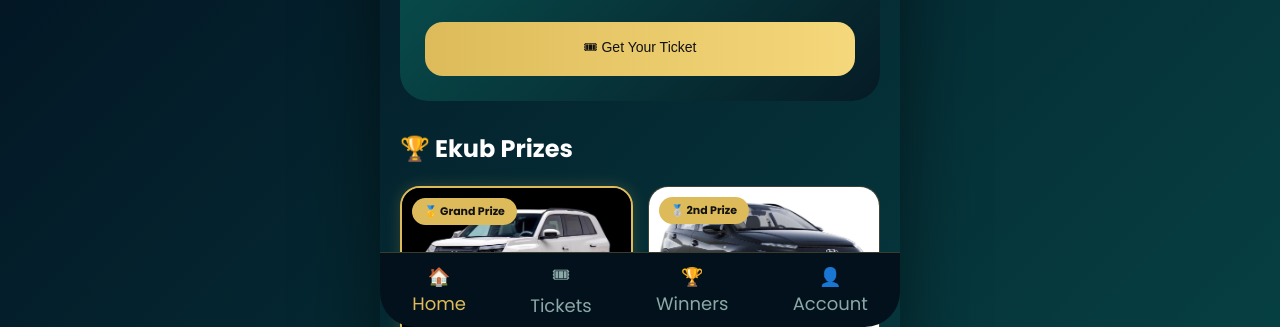
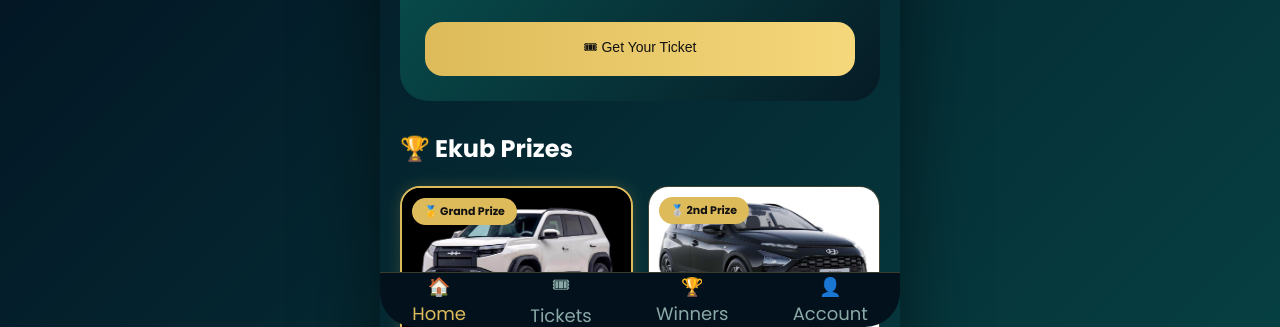
Before and after one commit to Aynishet/SiketLotter-Web, a website: page index.html in a window 1280 px wide. Shown: the part 473-800 px from the top of the page. Drawn offline with Linux system fonts and the light colour scheme.

Commit message:
Update style.css

```diff
--- a/css/style.css
+++ b/css/style.css
@@ -114,8 +114,8 @@ body {
 .account-item { background: var(--card2); padding: 15px; border-radius: 15px; margin-top: 15px; display: flex; justify-content: space-between; }
 
 /* ===================== BOTTOM NAV ===================== */
-.bottom-nav { position: fixed; bottom: 0; left: 50%; transform: translateX(-50%); width: 100%; max-width: 430px; height: 75px; background: #03111D; display: flex; justify-content: space-around; align-items: center; border-top: 1px solid var(--border); }
-.bottom-nav a { color: var(--muted); text-decoration: none; display: flex; flex-direction: column; align-items: center; font-size: 12px; cursor: pointer; }
+.bottom-nav { position: fixed; bottom: 0; left: 50%; transform: translateX(-50%); width: 100%; max-width: 430px; height: 55px; background: #03111D; display: flex; justify-content: space-around; align-items: center; border-top: 1px solid var(--border); }
+.bottom-nav a { color: var(--muted); text-decoration: none; display: flex; flex-direction: column; align-items: center; font-size: 10px; cursor: pointer; }
 .bottom-nav span { font-size: 18px; }
 .bottom-nav .active { color: var(--gold); }
 
```
